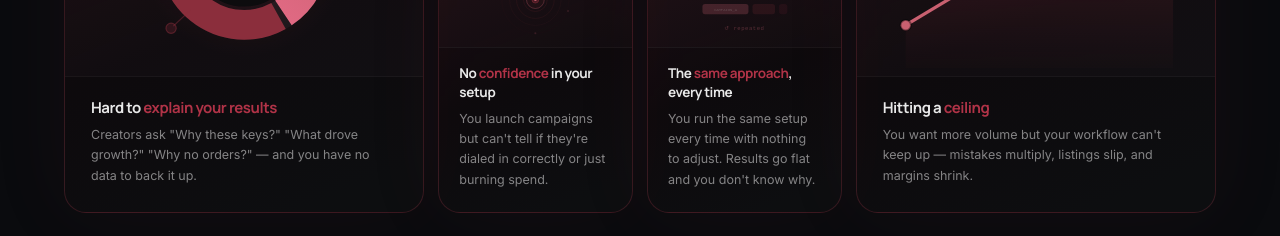
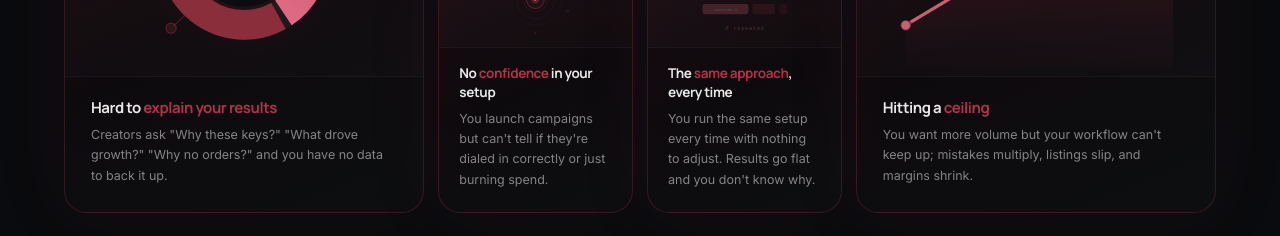
Before and after one commit to Inventiv-PH/of-website, a Next.js app: page / in a window 1280 px wide. Shown: the part 2240-2476 px from the top of the page. Built offline with nearby package versions, Linux system fonts and the light colour scheme.

Commit message:
refactor: improve description clarity in StratCard components

```diff
--- a/src/components/sections/SolutionBento.tsx
+++ b/src/components/sections/SolutionBento.tsx
@@ -40,7 +40,7 @@ export default function SolutionBento() {
             delay=""
             title="Hard to "
             highlight="explain your results"
-            desc={'Creators ask "Why these keys?" "What drove growth?" "Why no orders?" — and you have no data to back it up.'}
+            desc={'Creators ask "Why these keys?" "What drove growth?" "Why no orders?" and you have no data to back it up.'}
           />
           <StratCard
             size="small"
@@ -67,7 +67,7 @@ export default function SolutionBento() {
             delay="delay-3"
             title="Hitting a "
             highlight="ceiling"
-            desc="You want more volume but your workflow can't keep up — mistakes multiply, listings slip, and margins shrink."
+            desc="You want more volume but your workflow can't keep up; mistakes multiply, listings slip, and margins shrink."
           />
         </div>
       </div>
```
